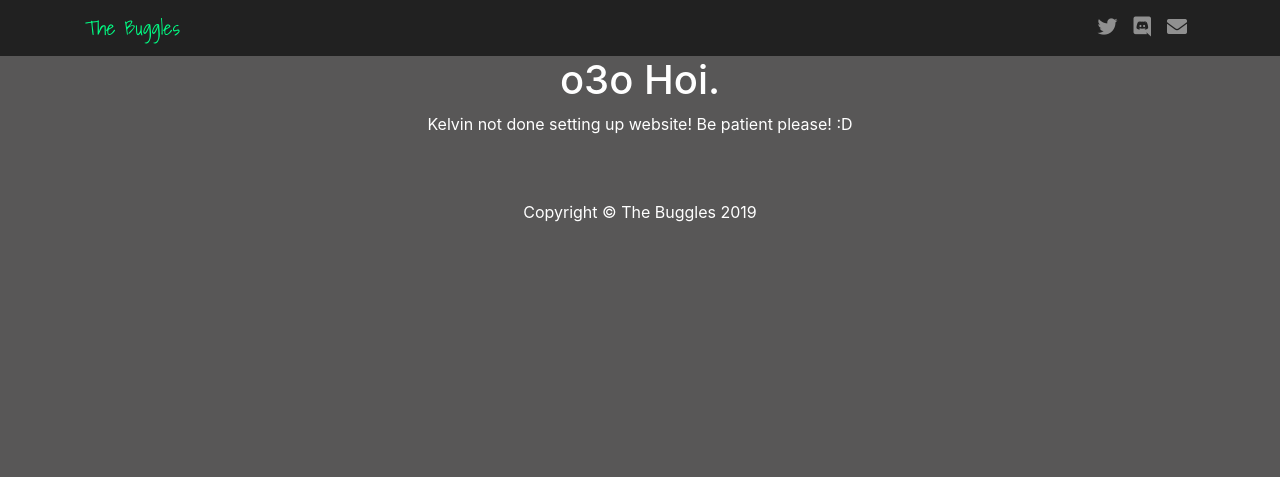
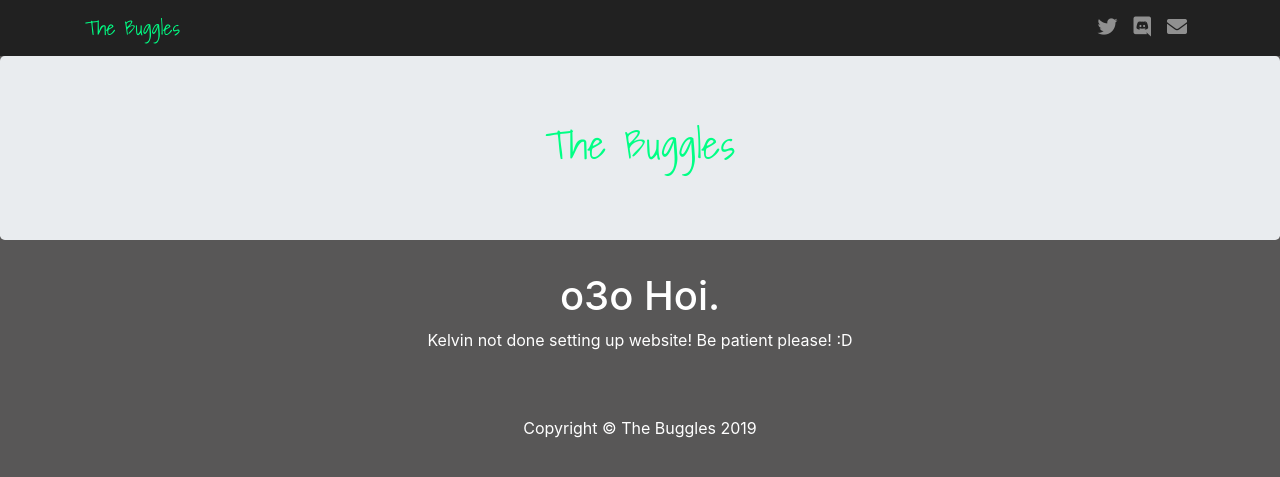
Before and after one commit to bugglespecies/bugglespecies.github.com, a Jekyll site: the page built from index.md, in a window 1280 px wide. Shown: the top 477 px of the page. Built offline with Jekyll 4.4.1, drawn with Linux system fonts in a browser that asks for light colours; nearby versions of some CDN libraries.

Commit message:
Update homepage.html

```diff
--- a/_layouts/homepage.html
+++ b/_layouts/homepage.html
@@ -50,6 +50,11 @@
 			</div>
 		</div>
 	</nav>
+	<!-- Header -->
+	<div class="jumbotron text-center">
+		<h1 class="text-primary buggle-font">{{ site.title }}</h1>
+	</div>
+
 	<!-- Content Testing -->
 	{{ content }}
 	<!-- Footer -->
```
